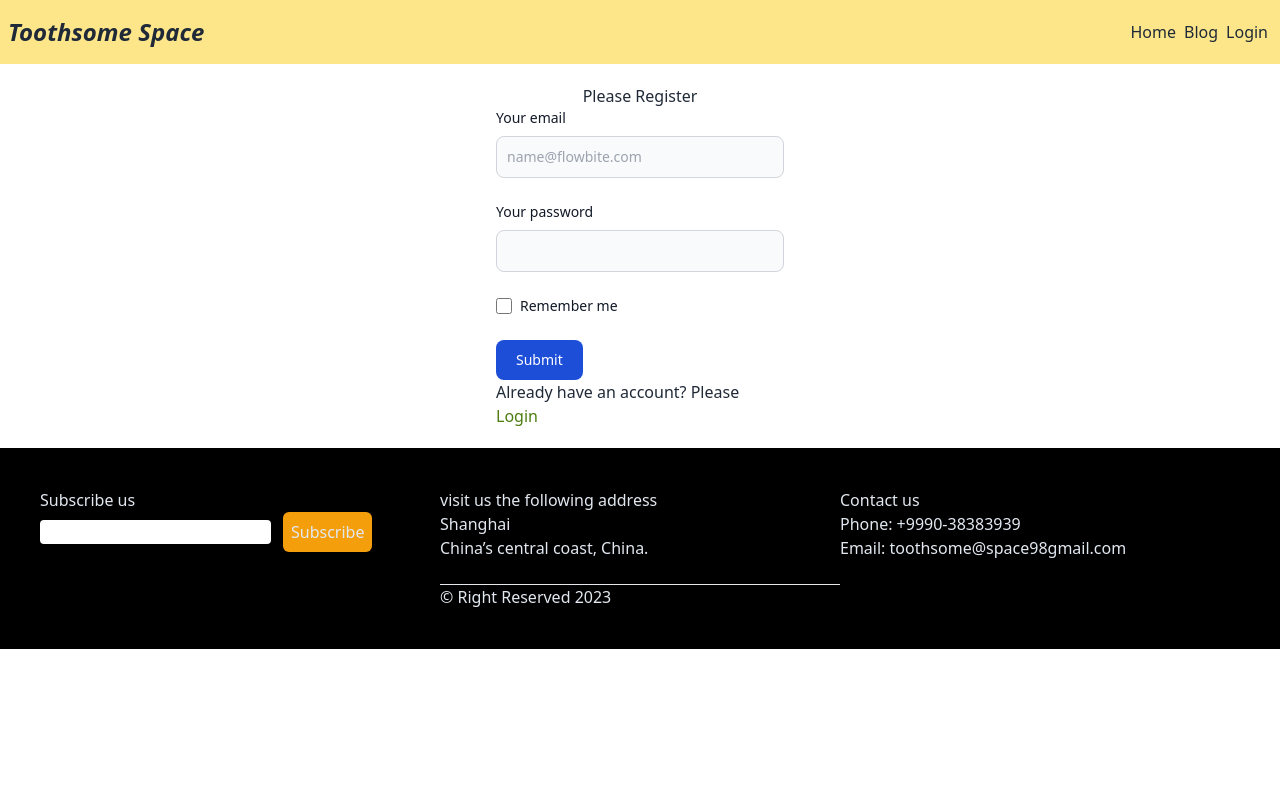
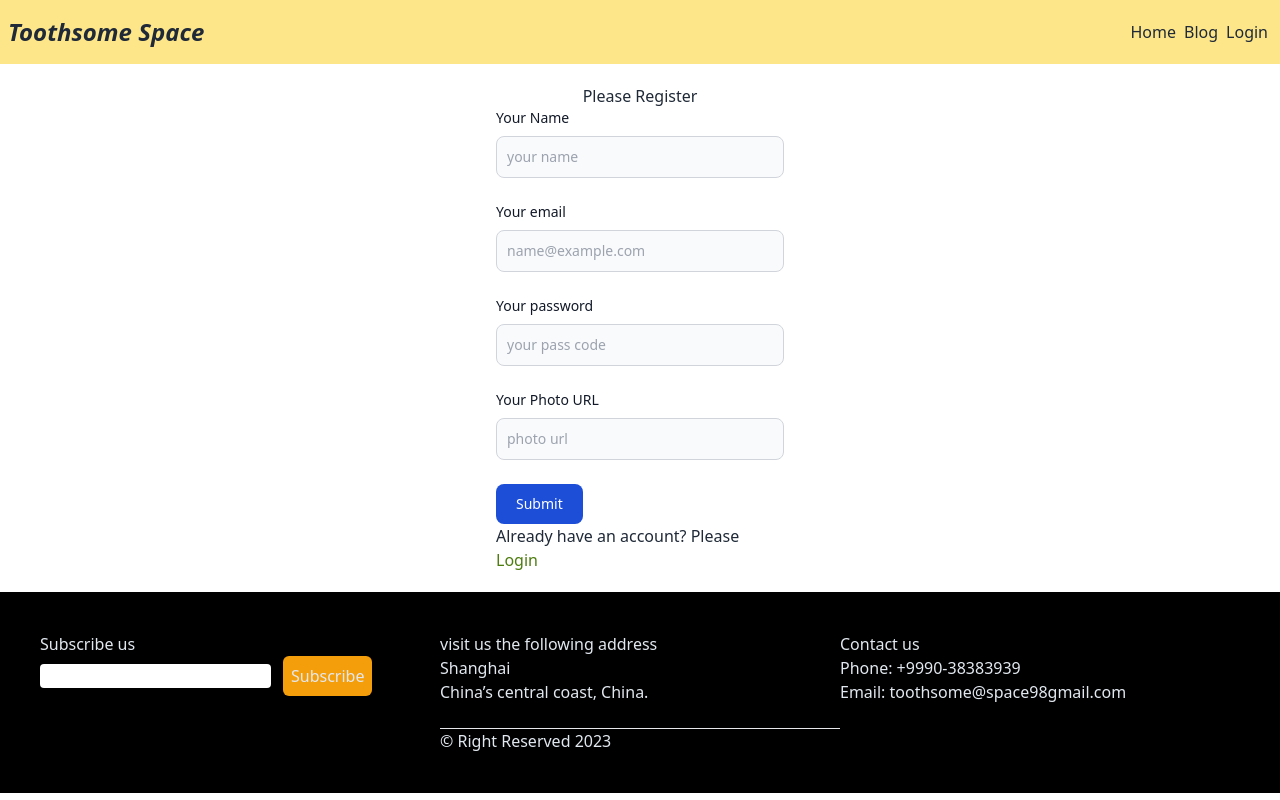
Before and after one commit to HimaloyAshis/chef-client-side, a React (Vite) app: page /register in a window 1280 px wide. Built offline with nearby package versions, Linux system fonts and the light colour scheme.

Commit message:
login and register almost done

```diff
--- a/src/Page/Login/Login.jsx
+++ b/src/Page/Login/Login.jsx
@@ -1,13 +1,33 @@
-import React from 'react';
+import React, { useContext } from 'react';
 import './Login.css'
 import { Link } from 'react-router-dom';
 
 const Login = () => {
+
+    const {logIn} = useContext()
+
+
+
+    const handleLogIn =(event)=>{
+        event.preventDefault()
+
+        const form = event.target
+        const email = form.email.value
+        const password = form.password.value
+
+        console.log(email,password)
+
+
+
+
+    }
+
+
     return (
 
         <div className='w-72 mx-auto mt-3 mb-5'>
             <h2 className='text-center mt-5 text-2xl'>Please Login</h2>
-            <form >
+            <form onSubmit={handleLogIn}>
                 <div className="mb-6">
                     <label for="email" className="block mb-2 text-sm font-medium text-gray-900 dark:text-white">Your email</label>
                     <input type="email" id="email" name='email' className="bg-gray-50 border border-gray-300 text-gray-900 text-sm rounded-lg focus:ring-blue-500 focus:border-blue-500 block w-full p-2.5 dark:bg-gray-700 dark:border-gray-600 dark:placeholder-gray-400 dark:text-white dark:focus:ring-blue-500 dark:focus:border-blue-500" placeholder="name@flowbite.com" required />
--- a/src/Page/Register/Register.jsx
+++ b/src/Page/Register/Register.jsx
@@ -1,26 +1,55 @@
-import React from 'react';
+import React, { useContext } from 'react';
 import './Register.css'
 import { Link } from 'react-router-dom';
+import { AuthContext } from '../../Provider/AuthProvider';
 
 const Register = () => {
+
+    const {createUser} = useContext(AuthContext)
+
+
+    const handleRegister=(event)=>{
+        event.preventDefault()
+
+        const form = event.target
+        const name = form.name.value
+        const email = form.email.value
+        const password = form.password.value
+        console.log(name, email, password)
+
+        createUser(email,password)
+        .then(result=>{
+            const loggedUser = result.user
+            console.log(loggedUser)
+        })
+        .catch(error=>console.log(error.message))
+
+
+
+    }
+
+
     return (
         <div className='w-72 mx-auto mt-5 mb-5'>
             <h2 className='text-center'>Please Register</h2>
-            <form >
+            <form onSubmit={handleRegister}>
+                <div className="mb-6">
+                    <label for="name" className="block mb-2 text-sm font-medium text-gray-900 dark:text-white">Your Name</label>
+                    <input type="text" id="name" name='name' className="bg-gray-50 border border-gray-300 text-gray-900 text-sm rounded-lg focus:ring-blue-500 focus:border-blue-500 block w-full p-2.5 dark:bg-gray-700 dark:border-gray-600 dark:placeholder-gray-400 dark:text-white dark:focus:ring-blue-500 dark:focus:border-blue-500" placeholder="your name" required />
+                </div>
                 <div className="mb-6">
                     <label for="email" className="block mb-2 text-sm font-medium text-gray-900 dark:text-white">Your email</label>
-                    <input type="email" id="email" name='email' className="bg-gray-50 border border-gray-300 text-gray-900 text-sm rounded-lg focus:ring-blue-500 focus:border-blue-500 block w-full p-2.5 dark:bg-gray-700 dark:border-gray-600 dark:placeholder-gray-400 dark:text-white dark:focus:ring-blue-500 dark:focus:border-blue-500" placeholder="name@flowbite.com" required />
+                    <input type="email" id="email" name='email' className="bg-gray-50 border border-gray-300 text-gray-900 text-sm rounded-lg focus:ring-blue-500 focus:border-blue-500 block w-full p-2.5 dark:bg-gray-700 dark:border-gray-600 dark:placeholder-gray-400 dark:text-white dark:focus:ring-blue-500 dark:focus:border-blue-500" placeholder="name@example.com" required />
                 </div>
                 <div className="mb-6">
                     <label for="password" className="block mb-2 text-sm font-medium text-gray-900 dark:text-white">Your password</label>
-                    <input type="password" id="password" name='password' className="bg-gray-50 border border-gray-300 text-gray-900 text-sm rounded-lg focus:ring-blue-500 focus:border-blue-500 block w-full p-2.5 dark:bg-gray-700 dark:border-gray-600 dark:placeholder-gray-400 dark:text-white dark:focus:ring-blue-500 dark:focus:border-blue-500" required />
+                    <input type="password" id="password" name='password' className="bg-gray-50 border border-gray-300 text-gray-900 text-sm rounded-lg focus:ring-blue-500 focus:border-blue-500 block w-full p-2.5 dark:bg-gray-700 dark:border-gray-600 dark:placeholder-gray-400 dark:text-white dark:focus:ring-blue-500 dark:focus:border-blue-500" required placeholder='your pass code' />
                 </div>
-                <div className="flex items-start mb-6">
-                    <div className="flex items-center h-5">
-                        <input id="remember" type="checkbox" name='checkbox' value="" className="w-4 h-4 border border-gray-300 rounded bg-gray-50 focus:ring-3 focus:ring-blue-300 dark:bg-gray-700 dark:border-gray-600 dark:focus:ring-blue-600 dark:ring-offset-gray-800 dark:focus:ring-offset-gray-800" required />
-                    </div>
-                    <label for="remember" className="ml-2 text-sm font-medium text-gray-900 dark:text-gray-300">Remember me</label>
+                <div className="mb-6">
+                    <label  className="block mb-2 text-sm font-medium text-gray-900 dark:text-white">Your Photo URL</label>
+                    <input type="url" id="url" name='url' className="bg-gray-50 border border-gray-300 text-gray-900 text-sm rounded-lg focus:ring-blue-500 focus:border-blue-500 block w-full p-2.5 dark:bg-gray-700 dark:border-gray-600 dark:placeholder-gray-400 dark:text-white dark:focus:ring-blue-500 dark:focus:border-blue-500" required placeholder='photo url' />
                 </div>
+
                 <button type="submit" className="text-white bg-blue-700 hover:bg-blue-800 focus:ring-4 focus:outline-none focus:ring-blue-300 font-medium rounded-lg text-sm w-full sm:w-auto px-5 py-2.5 text-center dark:bg-blue-600 dark:hover:bg-blue-700 dark:focus:ring-blue-800">Submit</button>
 
             </form>
--- a/src/Provider/AuthProvider.jsx
+++ b/src/Provider/AuthProvider.jsx
@@ -1,15 +1,33 @@
-import React, { createContext } from 'react';
+import React, { createContext, useState } from 'react';
 import app from '../Firebase/firebase.config';
-import { getAuth } from "firebase/auth";
+import { createUserWithEmailAndPassword, getAuth, signInWithEmailAndPassword } from "firebase/auth";
 
 export const AuthContext = createContext(null)
 
 const auth = getAuth(app)
 
 const AuthProvider = ({children}) => {
+    const [user, setUser] = useState()
+
+    const createUser =(email, password)=>{
+        return createUserWithEmailAndPassword(auth,email, password )
+    }
+
+    const logIn =(email, password)=>{
+        return signInWithEmailAndPassword(auth, email , password)
+    }
+
+
+
+
+    const userInfo = {
+        user,
+        createUser,
+        logIn,
+    }
 
     return (
-        <AuthContext.Provider>
+        <AuthContext.Provider value={userInfo}>
             {children}
         </AuthContext.Provider>
     );
```
